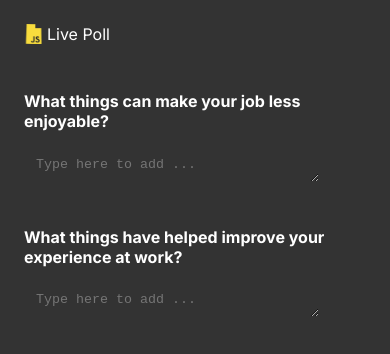
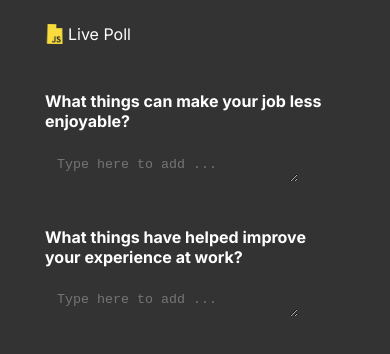
Before and after one commit to toddwashere/live-survey-poll, a Next.js app: page / in a window 390 px wide. Shown: the top 354 px of the page. Built offline with nearby package versions, Linux system fonts and the light colour scheme.

Commit message:
form width to 300, for mobile

```diff
--- a/src/app/survey/SurveyForm.tsx
+++ b/src/app/survey/SurveyForm.tsx
@@ -13,7 +13,7 @@ export const SurveyForm = () => {
             flex-direction: column;
             gap: 30px;
             width: 100%;
-            max-width: 400px;
+            max-width: 300px;
         `}>
             <div className={css`
                 display: flex;
```
